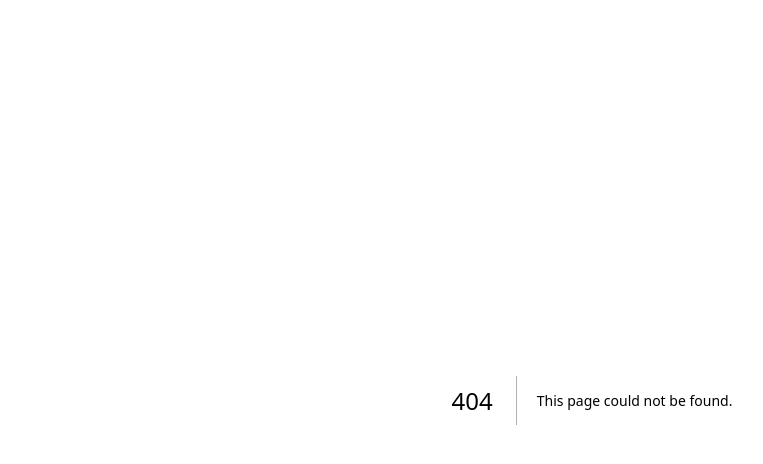
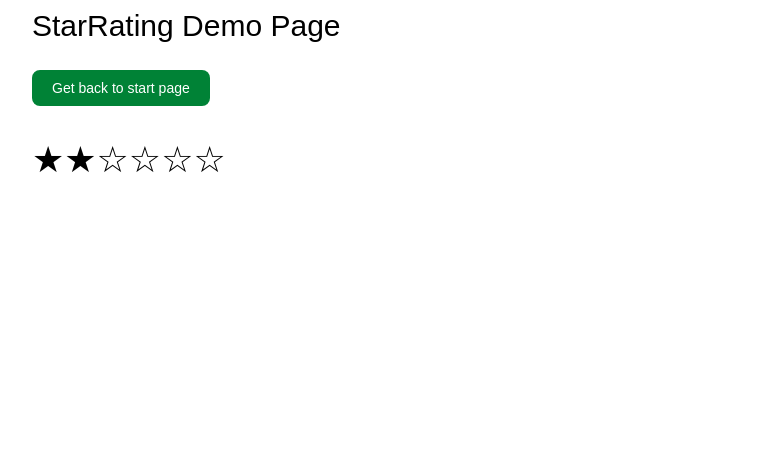
Before and after one commit to NoackNa/nextjs-typescript-demo, a Next.js app: page /demo/star-rating in a window 1280 px wide. Before the commit this address had no page. Shown: the top 464 px of the page, without its empty margins (48-811 px from the left). Built offline with nearby package versions, Linux system fonts and the light colour scheme.

Commit message:
feat: add star rating feature > create StarIcon > add StarRating > add demo page > add button with route on index page

```diff
--- /dev/null
+++ b/src/app/demo/star-rating/page.tsx
@@ -0,0 +1,16 @@
+import { Button } from '@/components/atoms/button'
+import { Headline } from '@/components/atoms/headline'
+import StarRating from '@/components/molecules/star-rating'
+import { DefaultTemplate } from '@/components/templates/default'
+
+export default async function Page() {
+  return (
+    <DefaultTemplate>
+      <section>
+        <Headline text="StarRating Demo Page" />
+        <Button text="Get back to start page" href="/" />
+      </section>
+      <StarRating preSelectedStars={2} totalStars={6} />
+    </DefaultTemplate>
+  )
+}
--- a/src/app/page.tsx
+++ b/src/app/page.tsx
@@ -9,6 +9,7 @@ export default function Home() {
       <DefaultTemplate>
         <Headline alignment="center" text="Demo Page" />
         <Button text="ImageText Module" href="/demo/image-text" />
+        <Button text="StarRating" href="/demo/star-rating" />
       </DefaultTemplate>
       <footer className="row-start-3 flex gap-[24px] flex-wrap items-center justify-center">
         <a
--- /dev/null
+++ b/src/components/atoms/star-icon/index.tsx
@@ -0,0 +1,15 @@
+export type StarIconProps = {
+  selected: boolean
+  dataStarId?: number
+  onClick?: (event: React.MouseEvent<HTMLElement>) => void
+  onMouseLeave?: (event: React.MouseEvent<HTMLElement>) => void
+  onMouseOver?: (event: React.MouseEvent<HTMLElement>) => void
+}
+
+export const StarIcon = ({ selected, dataStarId, ...props }: StarIconProps) => {
+  return (
+    <span {...props} data-star-id={dataStarId} className={'text-4xl cursor-pointer'} role="button">
+      {selected ? '\u2605' : '\u2606'}
+    </span>
+  )
+}
--- /dev/null
+++ b/src/components/molecules/star-rating/index.tsx
@@ -0,0 +1,46 @@
+'use client'
+
+import { StarIcon } from '@/components/atoms/star-icon'
+import { useMemo, useState } from 'react'
+
+type StarRatingProps = {
+  preSelectedStars: number
+  totalStars: number
+}
+
+const StarRating = ({ preSelectedStars, totalStars }: StarRatingProps) => {
+  const [rating, setRating] = useState<number>(preSelectedStars - 1 || 0)
+  const [selection, setSelection] = useState<number>(0)
+  const starArray = useMemo(() => Array.from({ length: totalStars }), [totalStars])
+
+  const onHover = (event: React.MouseEvent<HTMLElement>) => {
+    const starId = Number(event.currentTarget.dataset.starId)
+    setSelection(starId ?? 0)
+  }
+
+  const onLeave = () => {
+    setSelection(0)
+  }
+
+  const onClick = (event: React.MouseEvent<HTMLElement>) => {
+    const starId = Number(event.currentTarget.dataset.starId)
+    setRating(starId ?? rating)
+  }
+
+  return (
+    <div>
+      {starArray.map((_, index: number) => (
+        <StarIcon
+          onClick={onClick}
+          onMouseLeave={onLeave}
+          onMouseOver={onHover}
+          selected={(selection || rating) >= index}
+          dataStarId={index}
+          key={`star-${index}`}
+        />
+      ))}
+    </div>
+  )
+}
+
+export default StarRating
```
